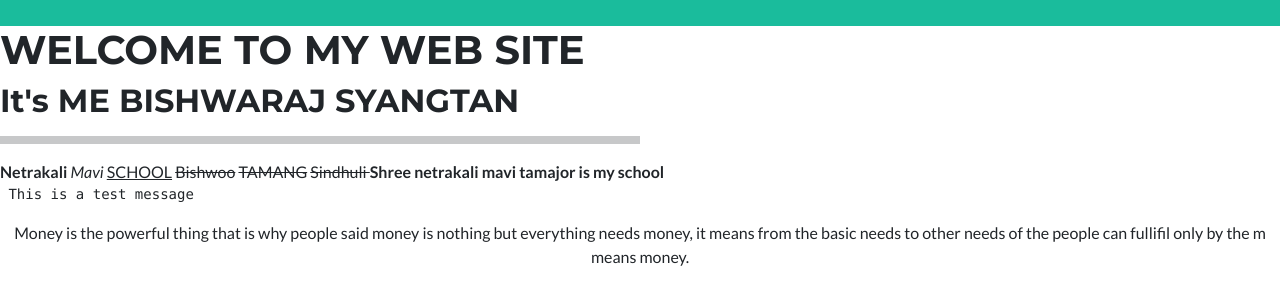
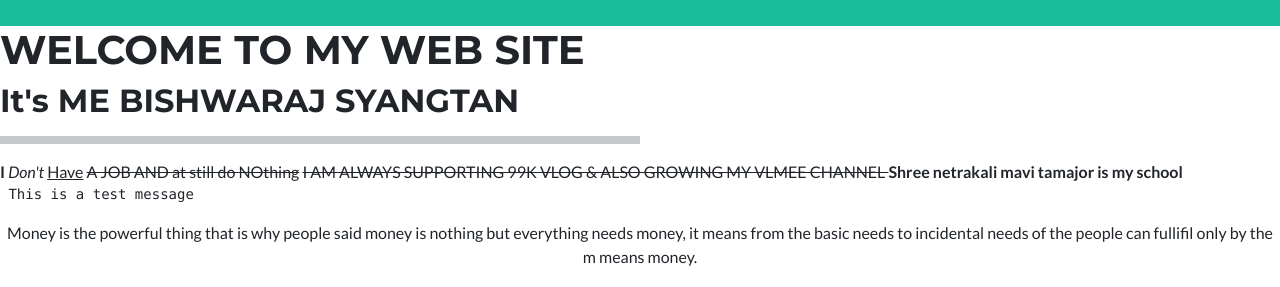
Before and after one commit to VLMEEchannel/bishwarajtmg, a plain HTML site: page index.html in a window 1280 px wide. Shown: the part 790-1077 px from the top of the page. Drawn offline with nearby package versions, Linux system fonts and the light colour scheme.

Commit message:
Update index.html

```diff
--- a/index.html
+++ b/index.html
@@ -48,15 +48,15 @@
 
 <h2>It's ME BISHWARAJ SYANGTAN </h2>
 <hr color="blue" size ="10" width="50%" align="left">
-<b>Netrakali</b>
-<i>Mavi </i>
-<u>SCHOOL</u>
-<strike>Bishwoo</strike>
-<s>TAMANG</s>
-<del> Sindhuli </del>
+<b>I</b>
+<i>Don't </i>
+<u>Have</u>
+<strike>A JOB AND at still  do  </strike>
+<s>NOthing</s>
+<del> I AM ALWAYS SUPPORTING 99K VLOG & ALSO GROWING MY VLMEE CHANNEL </del>
 <strong > Shree netrakali mavi tamajor is my school </strong> <br>
 <pre> This is a test message </pre>
-<p align="center">Money is the powerful thing that is why people said money is nothing but everything needs money, it means from the basic needs to other needs of the people can fullifil only by the m means money. </p>
+<p align="center">Money is the powerful thing that is why people said money is nothing but everything needs money, it means from the basic needs to incidental needs of the people can fullifil only by the m means money. </p>
 <font face ="algerian" size="5" color = "White "><center>kathmandu </font ></center>
 <marquee>SYANGTAN BRAND </marquee>
 <marquee direction ="up" bgcolor ="blue" scrolldellay ="200">sucessful part of life is patient.</marquee>
```
